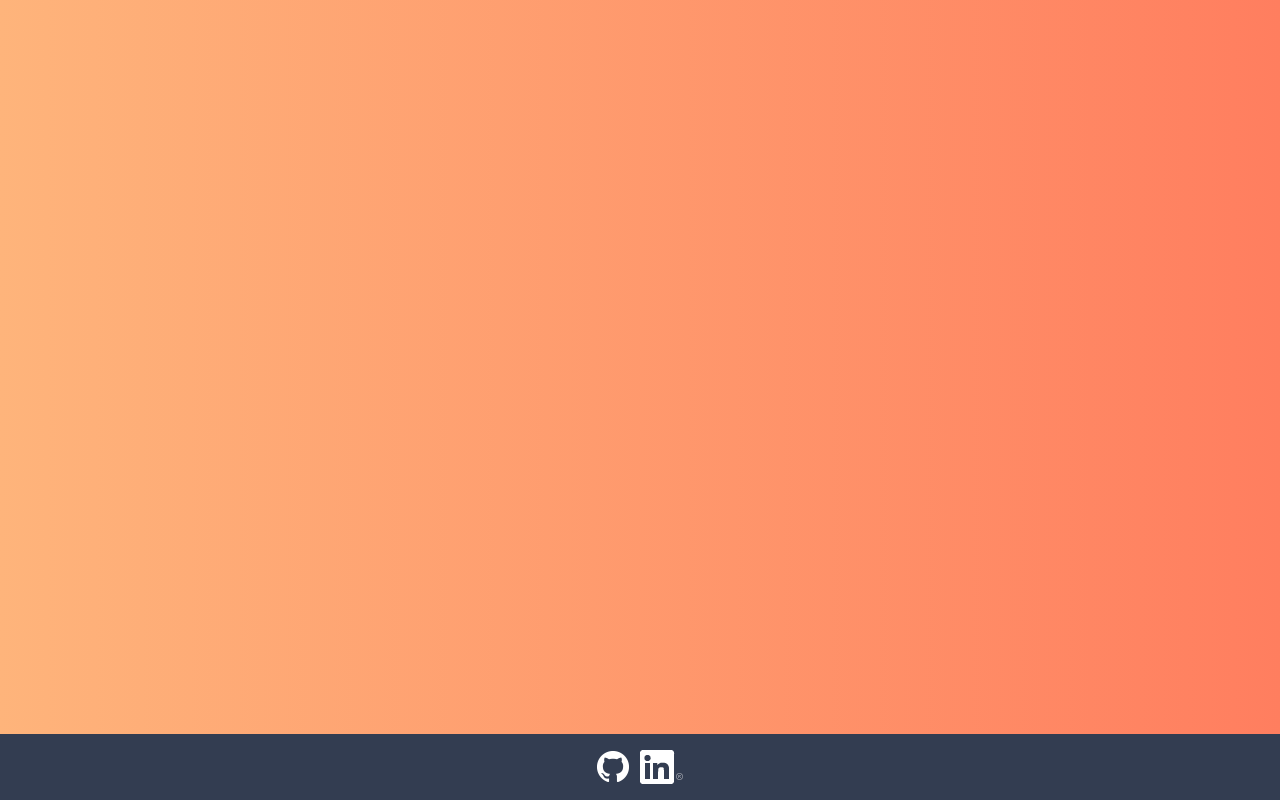
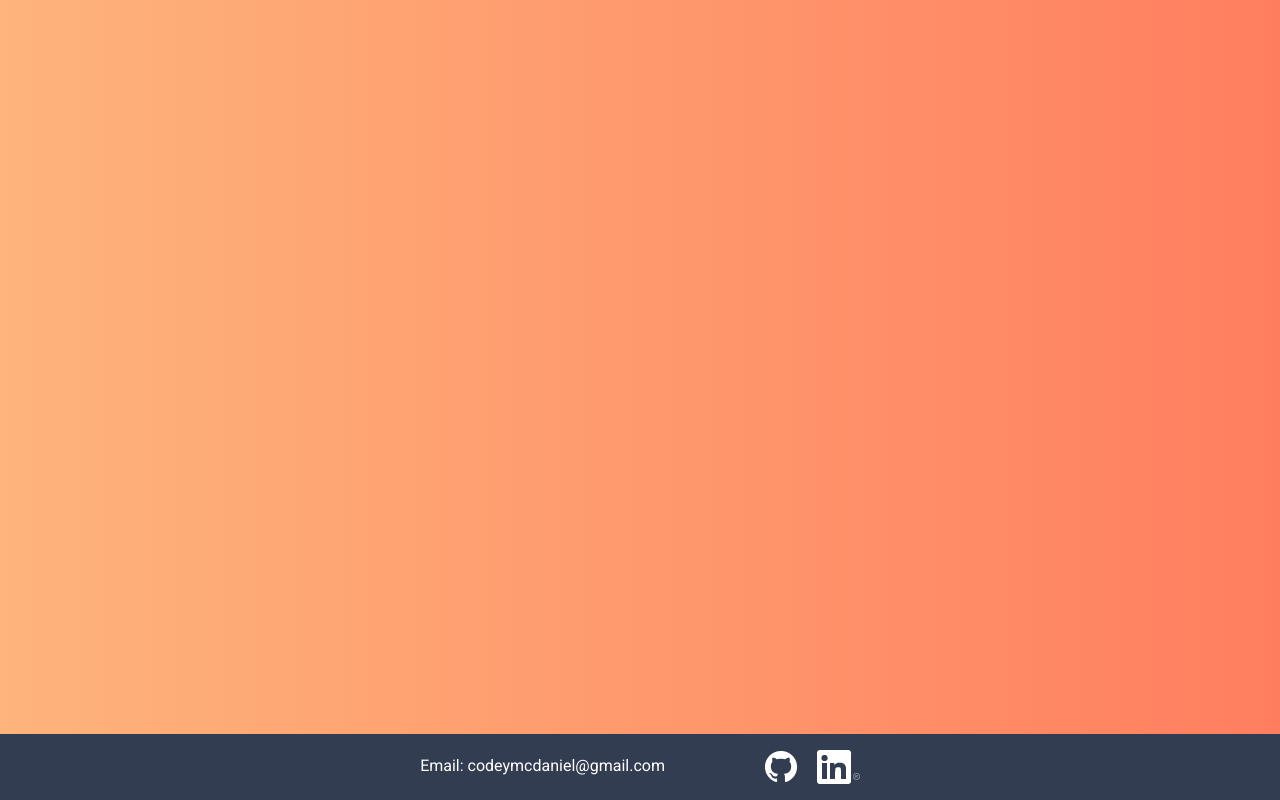
Before and after one commit to codeycsm/To-Do-List, a plain HTML site: page index.html in a window 1280 px wide. Shown: the part 338-1138 px from the top of the page. Drawn offline with nearby package versions, Linux system fonts and the light colour scheme.

Commit message:
updated github link to connect to project repo

```diff
--- a/index.html
+++ b/index.html
@@ -71,7 +71,13 @@
       <ul id="list"></ul>
     </div>
     <footer class="text-light py-3 text-center mt-5 sticky-bottom">
-      <a href="https://github.com/codeycsm" target="_blank" class="mr-2">
+      <p class="text-white d-inline mr-5">Email: codeymcdaniel@gmail.com</p>
+      <a
+        class="ml-5 mr-3"
+        href="https://github.com/codeycsm/To-Do-List"
+        target="_blank"
+        class="mr-2"
+      >
         <img src="assets/imgs/GitHub-Mark-Light-32px.png" alt="Github Logo" />
       </a>
       <a
```
